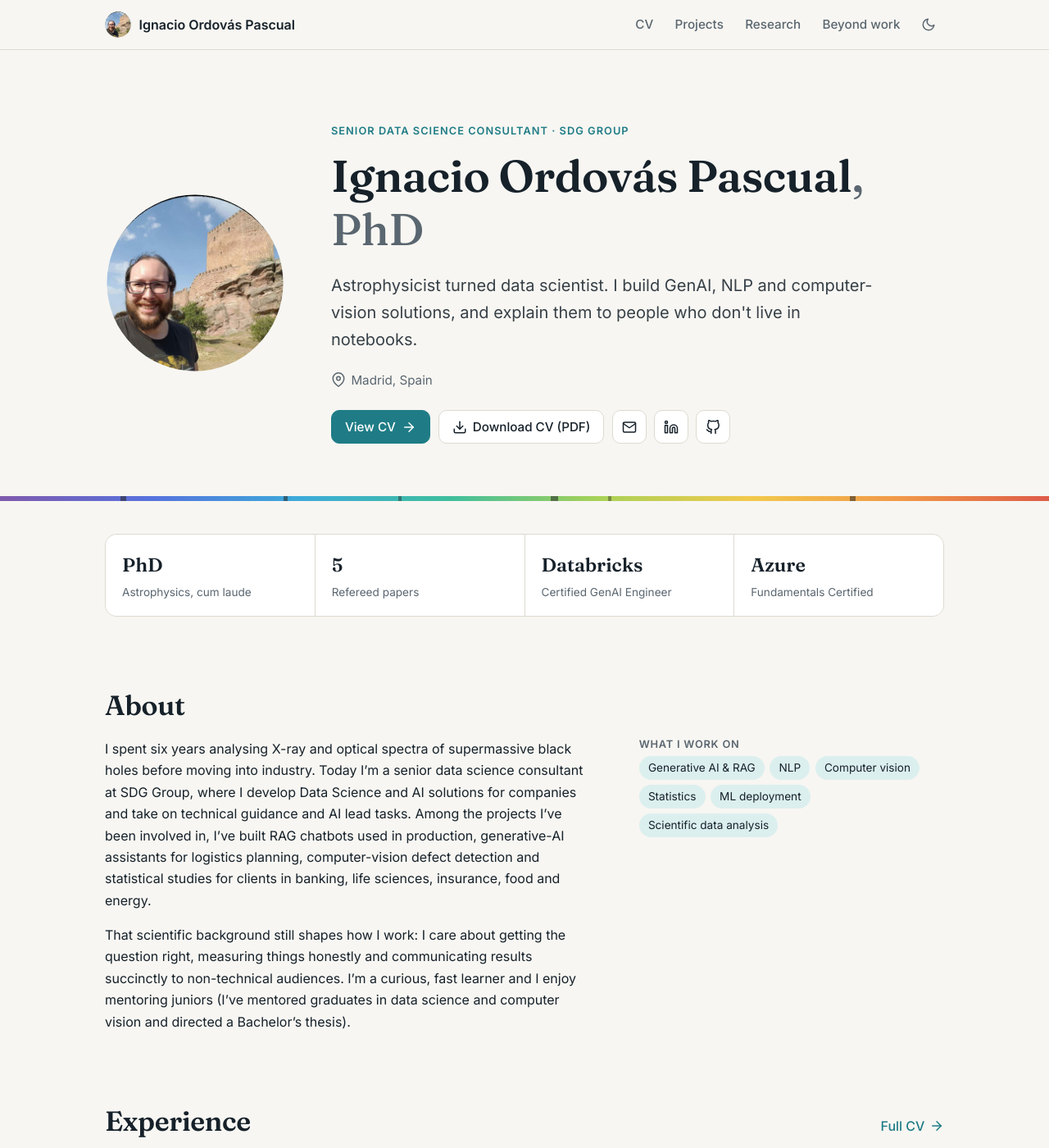
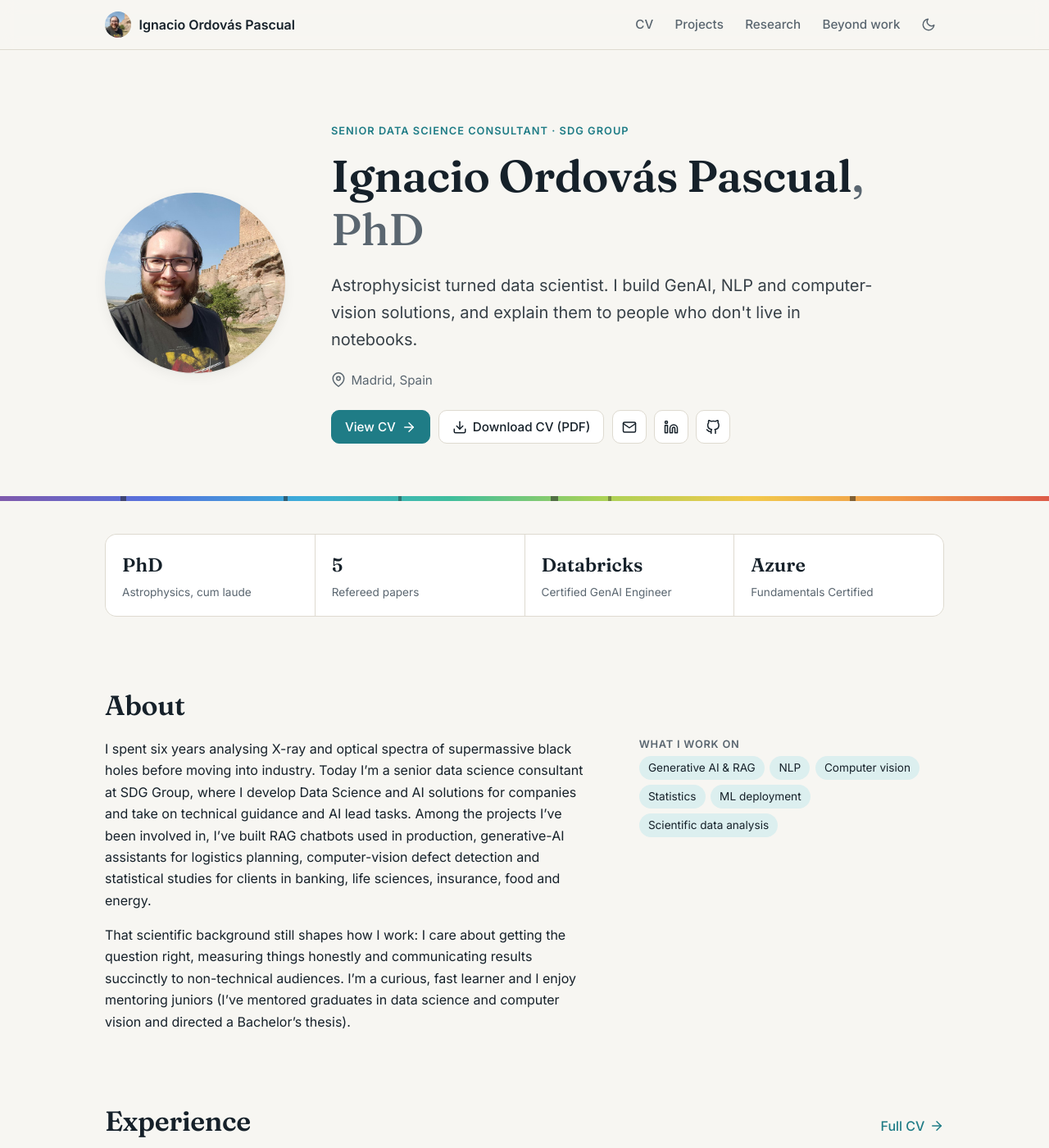
Before and after one commit to ordovas/ordovas.github.io, a Jekyll site: the page built from index.html, in a window 1280 px wide and 1400 px high. Shown: the whole window at 82% size. Built offline with Jekyll 4.4.1, drawn with Linux system fonts in a browser that asks for light colours.

Commit message:
Update cv, profile

```diff
--- a/assets/css/main.css
+++ b/assets/css/main.css
@@ -111,7 +111,7 @@ strong { font-weight: 600; }
 }
 .header-inner { display: flex; align-items: center; gap: 1rem; min-height: 3.75rem; }
 .brand { display: flex; align-items: center; gap: .6rem; color: var(--text); text-decoration: none; font-weight: 600; margin-right: auto; }
-.brand img { width: 32px; height: 32px; border-radius: 50%; object-fit: cover; clip-path: circle(42.5%); transform: scale(1.15); }
+.brand img { width: 32px; height: 32px; border-radius: 50%; object-fit: cover; }
 .site-nav { display: flex; align-items: center; gap: .25rem; }
 .site-nav a { color: var(--muted); text-decoration: none; padding: .4rem .7rem; border-radius: 8px; font-size: .95rem; font-weight: 500; }
 .site-nav a:hover { color: var(--text); background: var(--surface-2); }
@@ -183,7 +183,7 @@ strong { font-weight: 600; }
    ========================================================================== */
 .hero { position: relative; }
 .hero-inner { display: grid; grid-template-columns: auto 1fr; align-items: center; gap: clamp(1.5rem, 5vw, 3.5rem); padding-block: clamp(3rem, 8vw, 5.5rem) clamp(2.5rem, 6vw, 4rem); }
-.hero-photo { width: clamp(140px, 22vw, 220px); height: auto; aspect-ratio: 1; border-radius: 50%; object-fit: cover; clip-path: circle(42.5%); transform: scale(1.15); }
+.hero-photo { width: clamp(140px, 22vw, 220px); height: auto; aspect-ratio: 1; border-radius: 50%; object-fit: cover; box-shadow: var(--shadow); }
 .hero h1 { font-size: clamp(2.1rem, 5.5vw, 3.4rem); margin-bottom: .35em; }
 .honorific { color: var(--muted); font-weight: 500; }
 .hero .lead { font-size: clamp(1.05rem, 2vw, 1.25rem); color: var(--text); opacity: .85; }
```
Also changed, not shown: assets/img/og-card.jpg, assets/img/profile.jpg, 1 other file.
